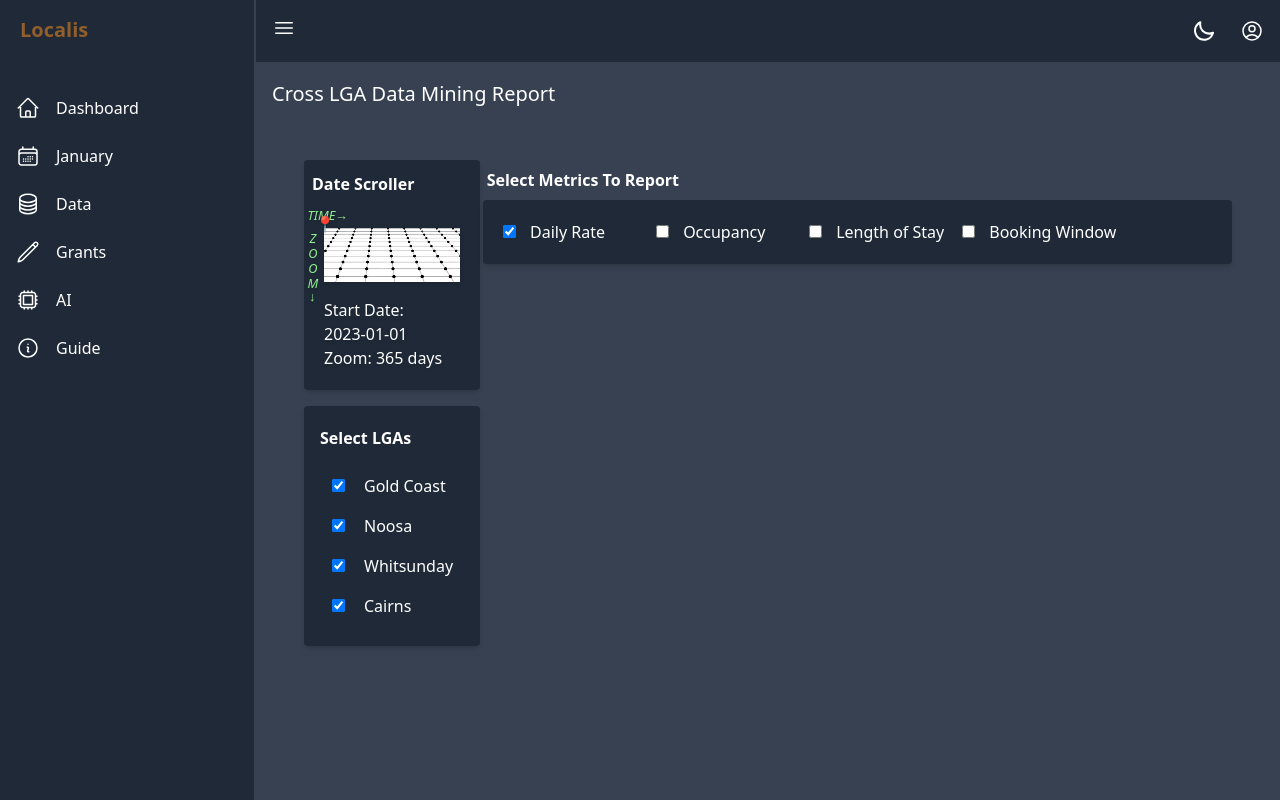
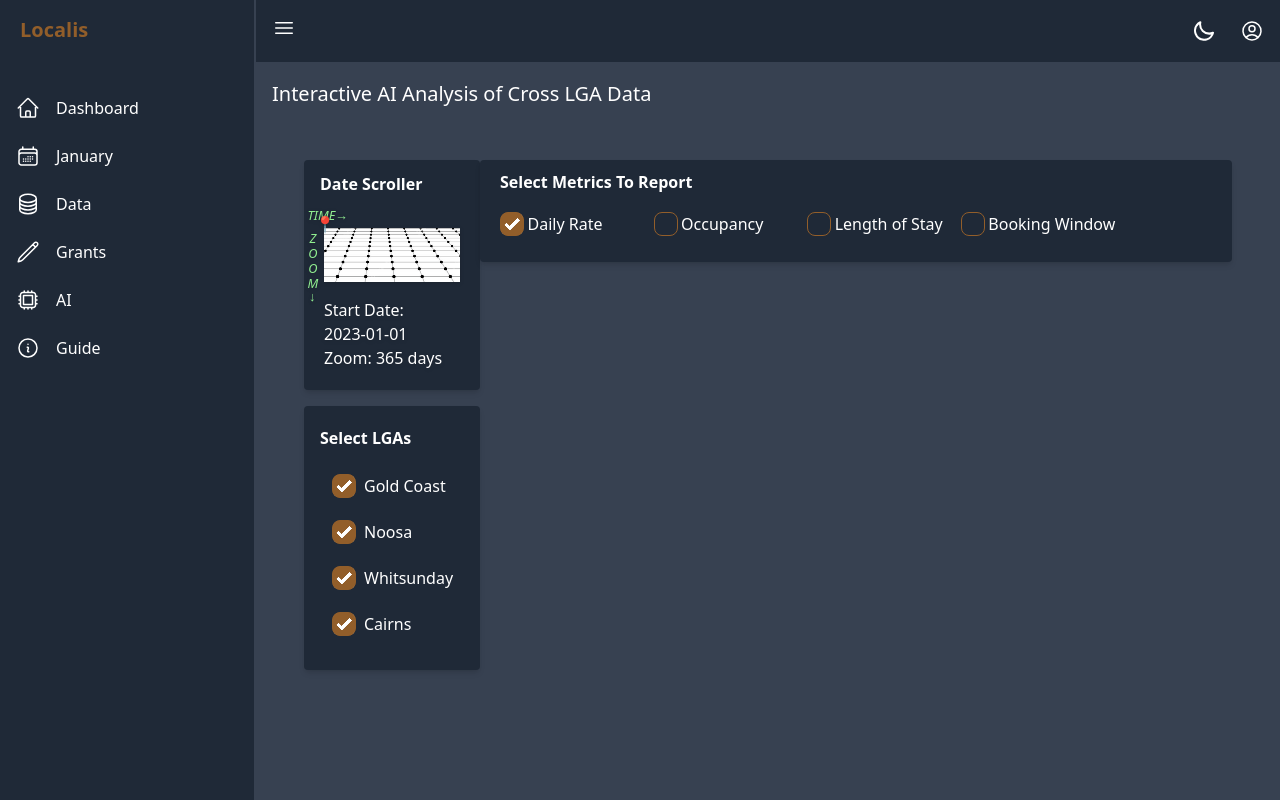
Before and after one commit to campbellm92/data-visualisation-capstone, a React (Vite) app in the folder client/: page /welcome in a window 1280 px wide. Built offline with nearby package versions, Linux system fonts and the light colour scheme; no server answers; sample sign-in values are in the browser's storage.

Commit message:
Fixed checkbox tick colour and tidied up graph page Title and headings

```diff
--- a/client/src/components/layout/Graphs.jsx
+++ b/client/src/components/layout/Graphs.jsx
@@ -53,18 +53,18 @@ export default function Graphs() {
     <div>
       <div className="pb-5">
         <h1 className="font-light text-xl text-primary-content">
-          Cross LGA Data Mining Report
+          Interactive AI Analysis of Cross LGA Data
         </h1>
       </div>
       <div className="mx-auto p-4">
 
         {/*     <div className="container mx-auto p-4 box-drop-shadow"> */}
 
-        <div className="grid md:grid-cols-1 lg:grid-cols-12 gap-4 mb-4">
+        <div className="grid md:grid-cols-1 lg:grid-cols-12 gap-0 mb-4">
           <div className="p-4 lg:col-span-5 xl:col-span-2 max-w-96 md:min-w-52">
             <div className="shadow-md text-primary-content font-light bg-base-300 mb-4 border-1 rounded p-1">
               <div className="label">
-                <span className="font-bold text-primary-content">Date Scroller</span>
+                <span className="font-bold text-primary-content ml-2">Date Scroller</span>
               </div>
               <div className="drop-shadow mt-2">
                 <div className="p-1">
@@ -150,10 +150,11 @@ export default function Graphs() {
             ) : null}
           </div>
           <div className="p-4 lg:col-span-7 xl:col-span-10 sm:ml-0 md:ml-4" /* max-w-[1440px]"*/>
-            <div className="label">
-              <span className="font-bold text-primary-content">Select Metrics To Report</span>
+
+            <div className="grid grid-cols-5 gap-4 mb-4 shadow-md border-1 rounded bg-base-300">
+            <div className="label col-span-5 mb-0">
+              <span className="font-bold text-primary-content -mb-7 ml-4">Select Metrics To Report</span>
             </div>
-            <div className="grid grid-cols-5 gap-4 mb-4 shadow-md border-1 rounded bg-base-300">
               <div className="p-1">
                 <Checkbox
                   label="Daily Rate"
--- a/client/src/components/ui/Checkbox.jsx
+++ b/client/src/components/ui/Checkbox.jsx
@@ -10,7 +10,7 @@ export default function Checkbox({ label, value, setValue }) {
           id={label}
           type="checkbox"
           checked={value}
-          className="checkbox-primary" /* checkbox checkbox-xl"*/
+          className="checkbox checkbox-xl checkbox-primary"
           onChange={handleChange}
           aria-label={`Toggle ${value ? "on" : "off"} checkbox`}
         />
```
